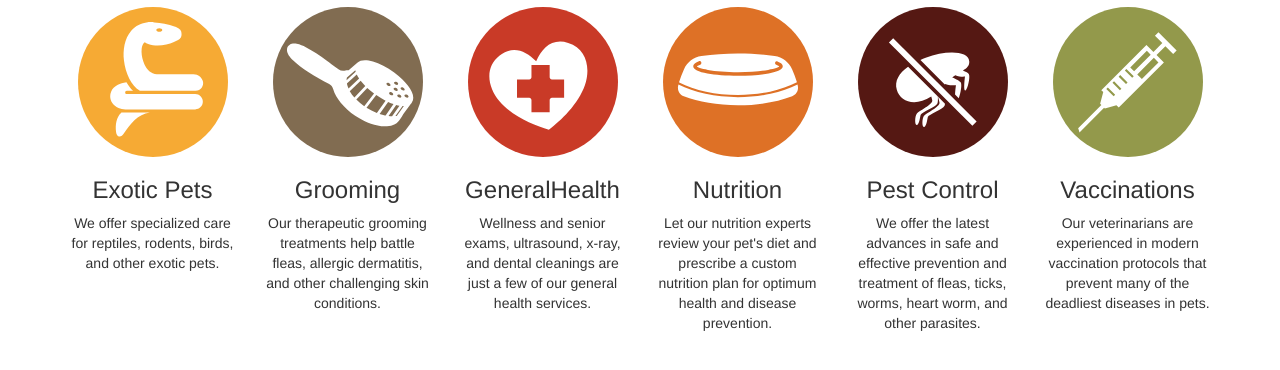
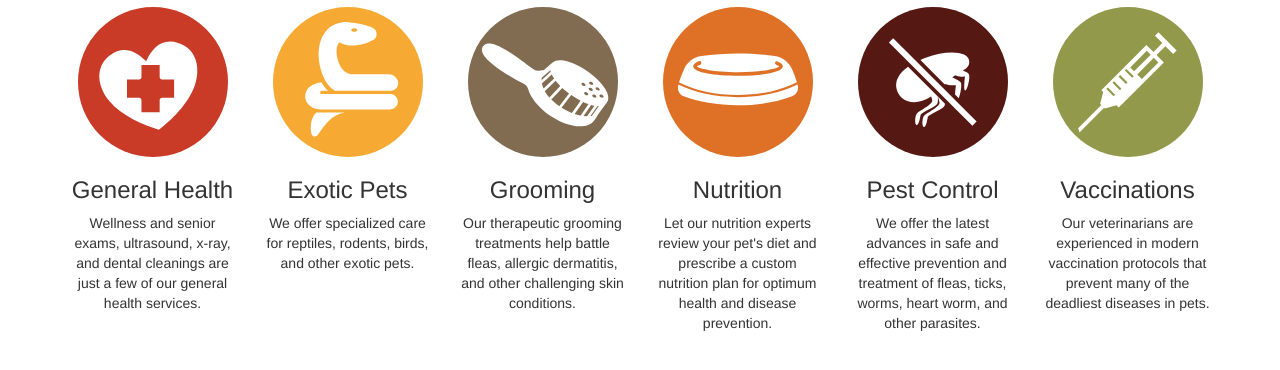
Before and after one commit to planetoftheweb/bootstrap, a website: page builds/bootstrap/index.html in a window 1280 px wide. Shown: the part 56-426 px from the top of the page. Drawn offline with Linux system fonts and the light colour scheme.

Commit message:
02_05 Resetting Columns

```diff
--- a/builds/bootstrap/index.html
+++ b/builds/bootstrap/index.html
@@ -14,21 +14,23 @@
   <h2>Services</h2>
   <div class="row">
     <section class="col-sm-6 col-md-4 col-lg-2">
+      <img class="icon" src="images/icon-health.svg" alt="Icon">
+      <h3>General Health</h3>
+      <p>Wellness and senior exams, ultrasound, x-ray, and dental cleanings are just a few of our general health services.</p>
+    </section>
+
+    <section class="col-sm-6 col-md-4 col-lg-2">
       <img class="icon" src="images/icon-exoticpets.svg" alt="Icon">
       <h3>Exotic Pets</h3>
       <p>We offer specialized care for reptiles, rodents, birds, and other exotic pets.</p>
     </section>
 
+    <div class="clearfix visible-sm-block"></div>
+
     <section class="col-sm-6 col-md-4 col-lg-2">
       <img class="icon" src="images/icon-grooming.svg" alt="Icon">
       <h3>Grooming</h3>
       <p>Our therapeutic grooming treatments help battle fleas, allergic dermatitis, and other challenging skin conditions.</p>
-    </section>
-
-    <section class="col-sm-6 col-md-4 col-lg-2">
-      <img class="icon" src="images/icon-health.svg" alt="Icon">
-      <h3>GeneralHealth</h3>
-      <p>Wellness and senior exams, ultrasound, x-ray, and dental cleanings are just a few of our general health services.</p>
     </section>
 
     <section class="col-sm-6 col-md-4 col-lg-2">
```
